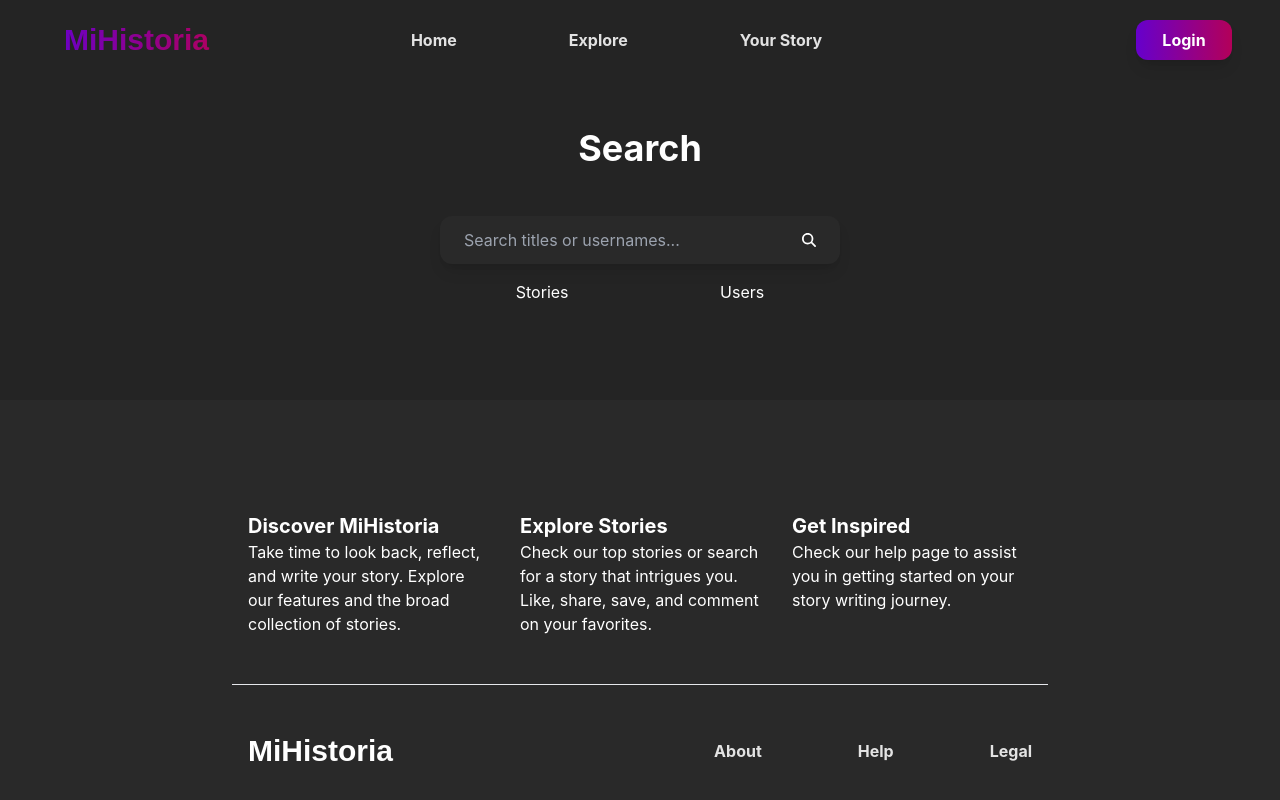
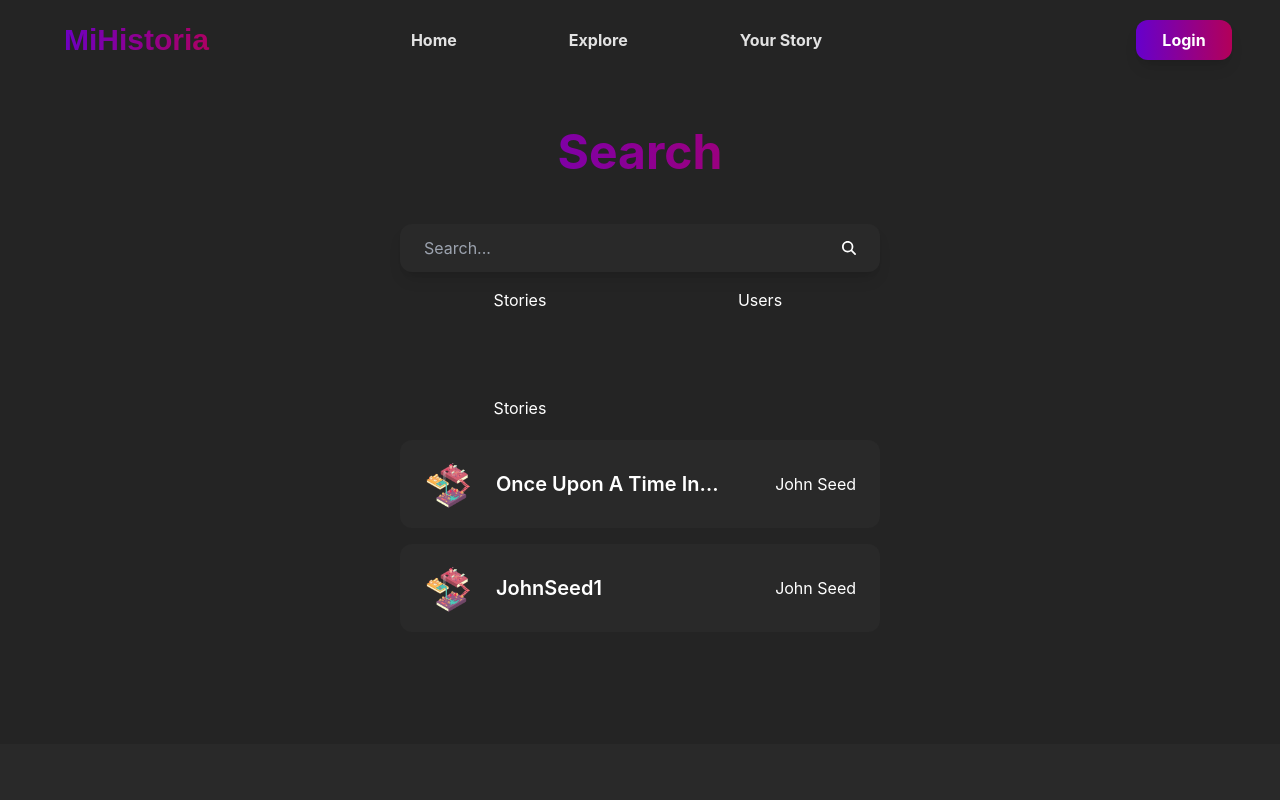
Before and after one commit to alejandrocqvd/MiHistoria, a React (Vite) app in the folder client/: page /explore in a window 1280 px wide. Shown: the top 800 px of the page. Built offline with nearby package versions, Linux system fonts and the light colour scheme; a web font is replaced by a local one.

Commit message:
Continued design on search page

```diff
--- a/client/src/pages/Explore.tsx
+++ b/client/src/pages/Explore.tsx
@@ -1,6 +1,7 @@
 import React, { useState } from 'react'
 import { FontAwesomeIcon } from '@fortawesome/react-fontawesome'
 import { faSearch } from '@fortawesome/free-solid-svg-icons'
+import homeBg from '../assets/home-bg.png'
 
 export const Explore = () => {
   const [searchStories, setSearchStories] = useState<boolean>(false)
@@ -16,25 +17,50 @@ export const Explore = () => {
     <>
       <div className='flex flex-col justify-center items-center h-auto w-9/12 mb-24 mt-32'>
 
-        <div className='flex flex-col w-full md:w-5/12'>
-          <h1 className='text-center mb-12 font-bold text-4xl'>{getSearchTitle()}</h1>
+        <div className='flex flex-col w-full md:w-1/2'>
+          <h1 className='text-center mb-12 font-bold text-5xl bg-clip-text text-transparent bg-gradient'>{getSearchTitle()}</h1>
 
           <div className='w-full relative'>
-            <input type='text' placeholder='Search titles or usernames...' className='w-full rounded-xl py-4 md:py-3 px-6 bg-secondary shadow-lg'></input>
+            <input type='text' placeholder='Search...' className='w-full rounded-xl py-4 md:py-3 px-6 bg-secondary shadow-lg'></input>
             <button className='absolute inset-y-0 right-0 px-6 flex items-center text-sm'>
               <FontAwesomeIcon icon={faSearch} />
             </button>
           </div>
 
-          <div className='flex flex-row justify-stretch items-center'>
+          <div className='flex flex-row justify-center items-center mb-12'>
             <button
-              className={ searchStories ? 'bg-secondary mx-auto mt-4' : 'mx-auto mt-4' }
+              className={ searchStories ? 'bg-secondary w-1/2 my-3 pt-1 pb-2 rounded-xl shadow-md' : 'w-1/2 my-3  pt-1 pb-2' }
               onClick={() => { setSearchStories(!searchStories); setSearchUsers(false); }}>Stories
             </button>
             <button
-              className={ searchUsers ? 'bg-secondary mx-auto mt-4' : 'mx-auto mt-4' }
+              className={ searchUsers ? 'bg-secondary w-1/2 my-3 pt-1 pb-2 rounded-xl shadow-md' : 'w-1/2 my-3 pt-1 pb-2' }
               onClick={() => { setSearchUsers(!searchUsers); setSearchStories(false); }}>Users
             </button>
+          </div>
+
+          <div>
+            <button
+              className={ searchStories ? 'bg-secondary w-1/2 my-3 pt-1 pb-2 rounded-xl shadow-md' : 'w-1/2 my-3  pt-1 pb-2' }
+              onClick={() => { setSearchStories(!searchStories); setSearchUsers(false); }}>Stories
+            </button>
+          </div>
+
+          <div className='flex flex-col justify-center items-center'>
+            <a href='./story/:id' className='flex flex-row justify-between items-center w-full mb-4 px-6 py-3 bg-secondary rounded-xl hover:shadow-lg hover:scale-105 transition duration-300 ease-in-out'>
+              <div className='flex flex-row justify-center items-center overflow-hidden'>
+                <img src={homeBg} className='h-16 w-auto rounded-xl mr-6' />
+                <h1 className='text-xl font-semibold overflow-hidden text-ellipsis line-clamp-1'>Once Upon A Time In Hollywood</h1>
+              </div>
+              <p className='flex-shrink-0'>John Seed</p>
+            </a>
+
+            <a href='./story/:id' className='flex flex-row justify-between items-center w-full mb-4 px-6 py-3 bg-secondary rounded-xl hover:shadow-lg hover:scale-105 transition duration-300 ease-in-out'>
+              <div className='flex flex-row justify-center items-center overflow-hidden'>
+                <img src={homeBg} className='h-16 w-auto rounded-xl mr-6' />
+                <h1 className='text-xl font-semibold overflow-hidden text-ellipsis line-clamp-1'>JohnSeed1</h1>
+              </div>
+              <p className='flex-shrink-0'>John Seed</p>
+            </a>
           </div>
 
         </div>
```
